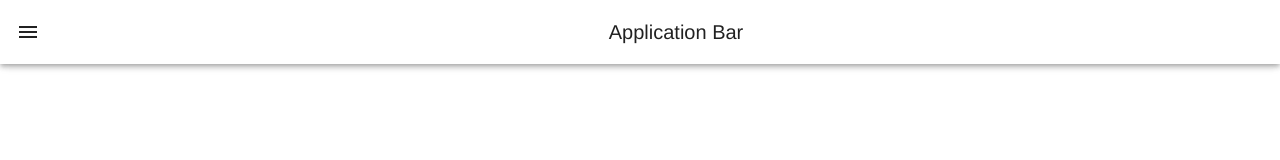
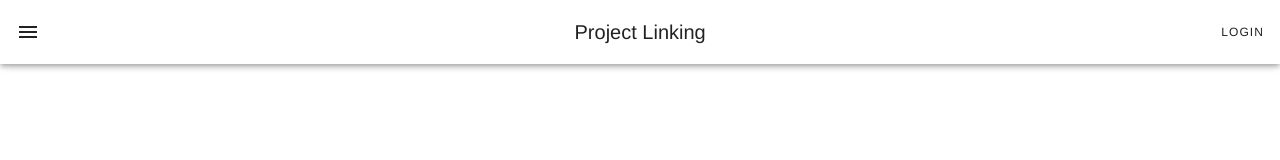
Before and after one commit to Project-Linking/front-end, a Vue app: page / in a window 1280 px wide. Shown: the top 160 px of the page. Built offline with nearby package versions, Linux system fonts and the light colour scheme.

Commit message:
second commit

```diff
--- a/src/App.vue
+++ b/src/App.vue
@@ -4,7 +4,8 @@
       <template v-slot:prepend>
         <v-app-bar-nav-icon></v-app-bar-nav-icon>
       </template>
-      <v-app-bar-title>Application Bar</v-app-bar-title>
+      <v-app-bar-title>Project Linking</v-app-bar-title>
+      <v-btn variant="text" size="small"> Login </v-btn>
     </v-app-bar>
   </v-app>
 </template>
@@ -12,7 +13,6 @@
 <script>
 export default {
   name: "App",
-  components: {},
 };
 </script>
 
```
Also changed, not shown: src/assets/logo.png.
